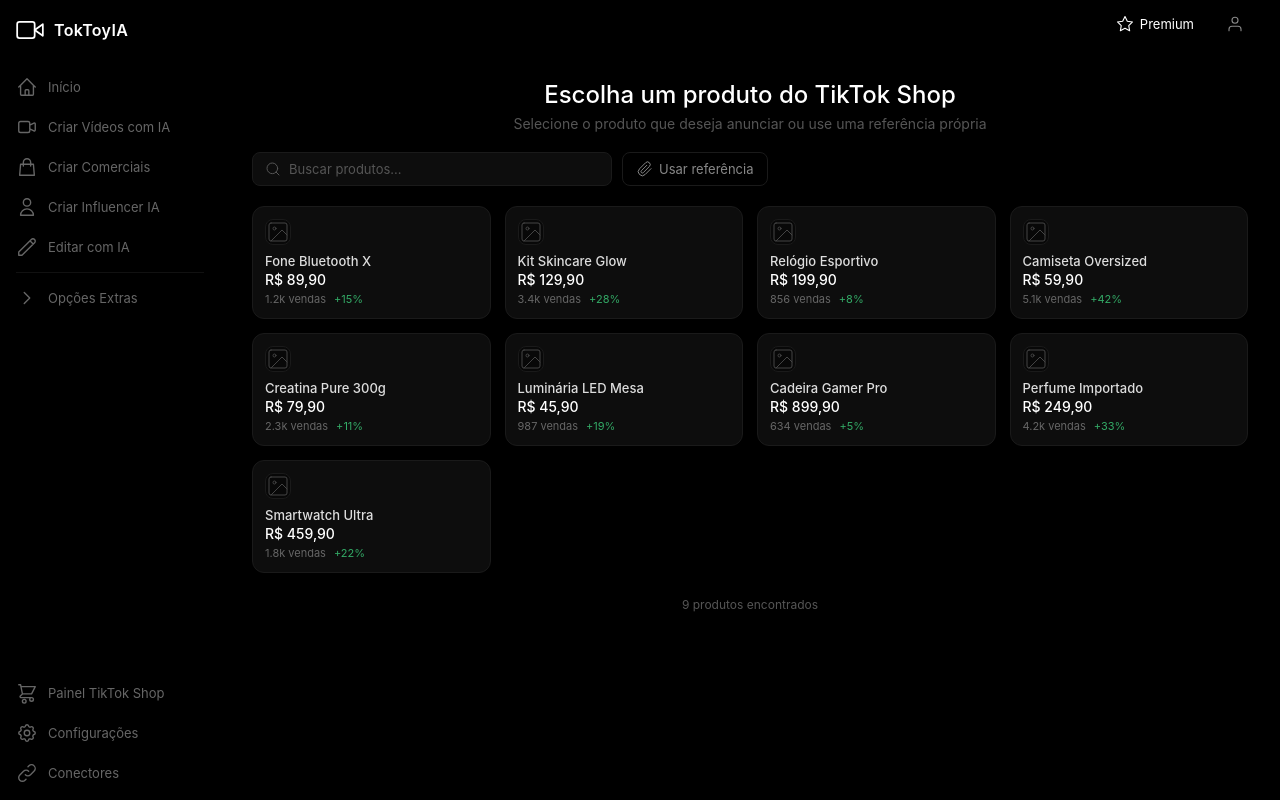
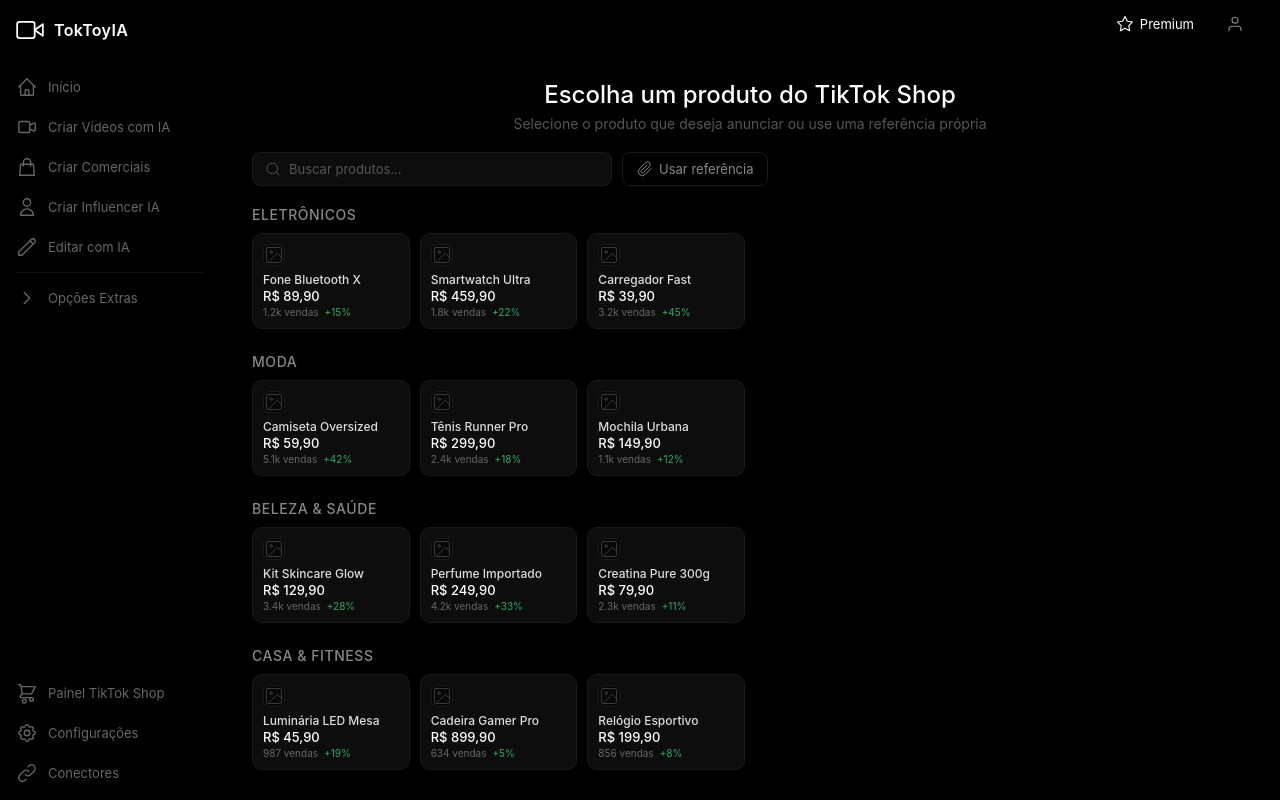
Before and after one commit to jmcraftgamer/TokToy, a Next.js app: page /create-commercial/video in a window 1280 px wide. Built offline with nearby package versions, Linux system fonts and the light colour scheme.

Commit message:
organize products into categories with smaller cards

```diff
--- a/app/(dashboard)/create-commercial/video/page.tsx
+++ b/app/(dashboard)/create-commercial/video/page.tsx
@@ -2,16 +2,39 @@
 
 import { useState, useRef } from 'react'
 
-const mockProducts = [
-  { name: 'Fone Bluetooth X', price: 'R$ 89,90', sales: '1.2k vendas', trend: '+15%' },
-  { name: 'Kit Skincare Glow', price: 'R$ 129,90', sales: '3.4k vendas', trend: '+28%' },
-  { name: 'Relógio Esportivo', price: 'R$ 199,90', sales: '856 vendas', trend: '+8%' },
-  { name: 'Camiseta Oversized', price: 'R$ 59,90', sales: '5.1k vendas', trend: '+42%' },
-  { name: 'Creatina Pure 300g', price: 'R$ 79,90', sales: '2.3k vendas', trend: '+11%' },
-  { name: 'Luminária LED Mesa', price: 'R$ 45,90', sales: '987 vendas', trend: '+19%' },
-  { name: 'Cadeira Gamer Pro', price: 'R$ 899,90', sales: '634 vendas', trend: '+5%' },
-  { name: 'Perfume Importado', price: 'R$ 249,90', sales: '4.2k vendas', trend: '+33%' },
-  { name: 'Smartwatch Ultra', price: 'R$ 459,90', sales: '1.8k vendas', trend: '+22%' },
+const categories = [
+  {
+    name: 'Eletrônicos',
+    items: [
+      { name: 'Fone Bluetooth X', price: 'R$ 89,90', sales: '1.2k', trend: '+15%' },
+      { name: 'Smartwatch Ultra', price: 'R$ 459,90', sales: '1.8k', trend: '+22%' },
+      { name: 'Carregador Fast', price: 'R$ 39,90', sales: '3.2k', trend: '+45%' },
+    ],
+  },
+  {
+    name: 'Moda',
+    items: [
+      { name: 'Camiseta Oversized', price: 'R$ 59,90', sales: '5.1k', trend: '+42%' },
+      { name: 'Tênis Runner Pro', price: 'R$ 299,90', sales: '2.4k', trend: '+18%' },
+      { name: 'Mochila Urbana', price: 'R$ 149,90', sales: '1.1k', trend: '+12%' },
+    ],
+  },
+  {
+    name: 'Beleza & Saúde',
+    items: [
+      { name: 'Kit Skincare Glow', price: 'R$ 129,90', sales: '3.4k', trend: '+28%' },
+      { name: 'Perfume Importado', price: 'R$ 249,90', sales: '4.2k', trend: '+33%' },
+      { name: 'Creatina Pure 300g', price: 'R$ 79,90', sales: '2.3k', trend: '+11%' },
+    ],
+  },
+  {
+    name: 'Casa & Fitness',
+    items: [
+      { name: 'Luminária LED Mesa', price: 'R$ 45,90', sales: '987', trend: '+19%' },
+      { name: 'Cadeira Gamer Pro', price: 'R$ 899,90', sales: '634', trend: '+5%' },
+      { name: 'Relógio Esportivo', price: 'R$ 199,90', sales: '856', trend: '+8%' },
+    ],
+  },
 ]
 
 function RefBlock() {
@@ -72,10 +95,14 @@
           </div>
 
           <div className="cp-products-grid">
-            {mockProducts.map((p, i) => (
+            {categories.map((cat) => (
+              <div key={cat.name} className="cp-category-section">
+                <h3 className="cp-category-title">{cat.name}</h3>
+                <div className="cp-category-items">
+                  {cat.items.map((p, i) => (
                     <button key={i} className="cp-product-card" onClick={() => setStep('create')}>
                       <div className="cp-product-frame">
-                  <svg width="24" height="24" viewBox="0 0 24 24" fill="none" stroke="#444" strokeWidth="1" strokeLinecap="round" strokeLinejoin="round">
+                        <svg width="20" height="20" viewBox="0 0 24 24" fill="none" stroke="#444" strokeWidth="1" strokeLinecap="round" strokeLinejoin="round">
                           <rect x="3" y="3" width="18" height="18" rx="2" ry="2" /><circle cx="8.5" cy="8.5" r="1.5" /><polyline points="21 15 16 10 5 21" />
                         </svg>
                       </div>
@@ -83,16 +110,19 @@
                         <span className="cp-product-name">{p.name}</span>
                         <span className="cp-product-price">{p.price}</span>
                         <div className="cp-product-stats">
-                    <span className="cp-product-sales">{p.sales}</span>
+                          <span className="cp-product-sales">{p.sales} vendas</span>
                           <span className="cp-product-trend">{p.trend}</span>
                         </div>
                       </div>
                     </button>
                   ))}
                 </div>
+              </div>
+            ))}
+          </div>
 
           <div className="cp-products-footer">
-            <span className="cp-products-count">{mockProducts.length} produtos encontrados</span>
+            <span className="cp-products-count">12 produtos encontrados</span>
           </div>
         </div>
       )}
--- a/app/globals.css
+++ b/app/globals.css
@@ -1255,18 +1255,38 @@
 }
 
 .cp-products-grid {
+  display: flex;
+  flex-direction: column;
+  gap: 24px;
+}
+
+.cp-category-section {
+  display: flex;
+  flex-direction: column;
+  gap: 10px;
+}
+
+.cp-category-title {
+  font-size: 0.875rem;
+  font-weight: 500;
+  color: #888;
+  letter-spacing: 0.04em;
+  text-transform: uppercase;
+}
+
+.cp-category-items {
   display: grid;
-  grid-template-columns: repeat(4, 1fr);
-  gap: 14px;
+  grid-template-columns: repeat(6, 1fr);
+  gap: 10px;
 }
 
 .cp-product-card {
   display: flex;
   flex-direction: column;
-  gap: 8px;
-  padding: 12px;
+  gap: 6px;
+  padding: 10px;
   background: #0d0d0d;
-  border-radius: 12px;
+  border-radius: 10px;
   border: 1px solid #1a1a1a;
   transition: all 0.2s;
   cursor: pointer;
@@ -1284,7 +1304,7 @@
 .cp-product-frame {
   aspect-ratio: 1;
   background: #080808;
-  border-radius: 8px;
+  border-radius: 6px;
   display: flex;
   align-items: center;
   justify-content: center;
@@ -1294,17 +1314,20 @@
 .cp-product-info {
   display: flex;
   flex-direction: column;
-  gap: 2px;
+  gap: 1px;
 }
 
 .cp-product-name {
-  font-size: 0.8125rem;
+  font-size: 0.75rem;
   color: #ddd;
   font-weight: 500;
+  white-space: nowrap;
+  overflow: hidden;
+  text-overflow: ellipsis;
 }
 
 .cp-product-price {
-  font-size: 0.875rem;
+  font-size: 0.8125rem;
   color: #fff;
   font-weight: 500;
 }
@@ -1312,17 +1335,17 @@
 .cp-product-stats {
   display: flex;
   align-items: center;
-  gap: 8px;
-  margin-top: 2px;
+  gap: 6px;
+  margin-top: 1px;
 }
 
 .cp-product-sales {
-  font-size: 0.6875rem;
+  font-size: 0.625rem;
   color: #666;
 }
 
 .cp-product-trend {
-  font-size: 0.6875rem;
+  font-size: 0.625rem;
   color: #3a6;
 }
 
--- a/package.json
+++ b/package.json
@@ -9,7 +9,8 @@
     "lint": "next lint"
   },
   "dependencies": {
-    "next": "^14.2.0",
+    "@next/swc-win32-x64-msvc": "^14.2.29",
+    "next": "^14.2.29",
     "react": "^18.3.0",
     "react-dom": "^18.3.0",
     "vercel": "^56.5.0"
```
Also changed, not shown: app/(dashboard)/create-commercial/influencer/page.tsx (+30 -7 lines), 1 other file (tests, documents, lock files or other folders). Lines whose indentation alone changed are shown as unchanged.
